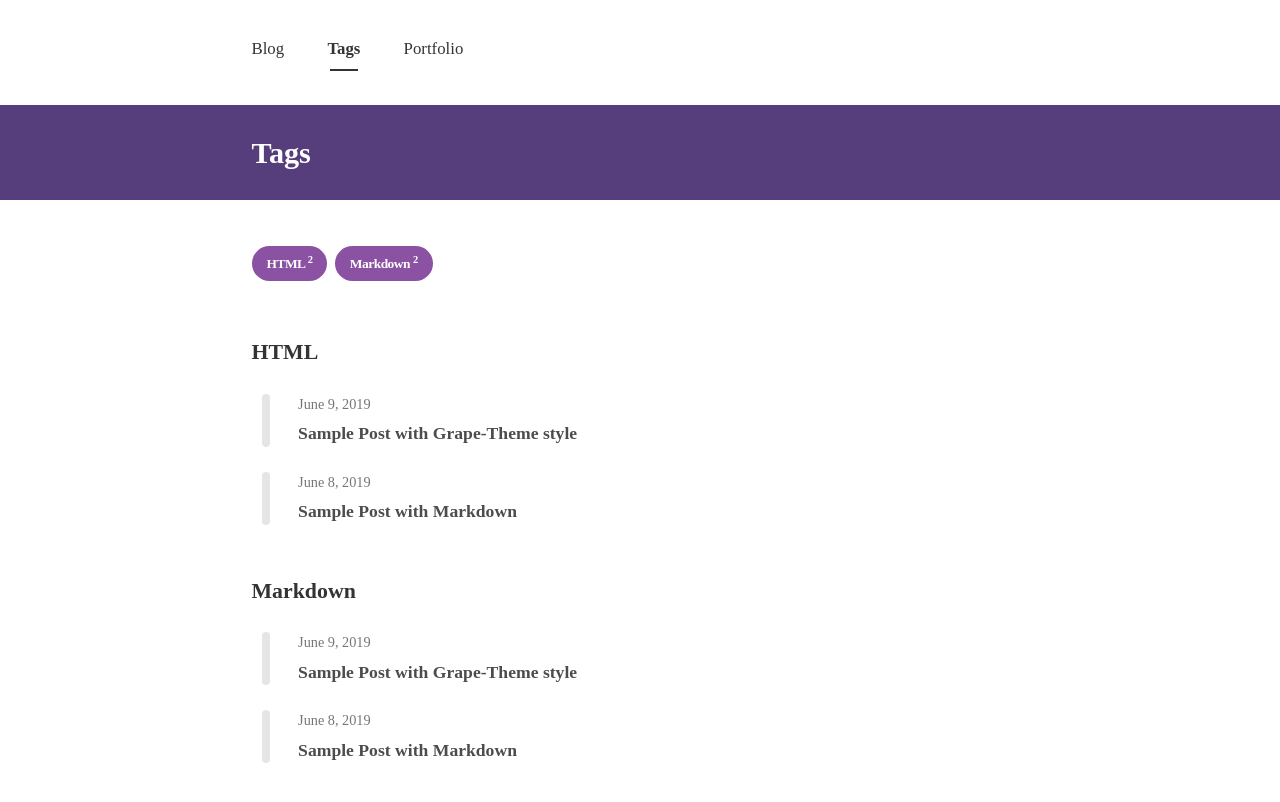
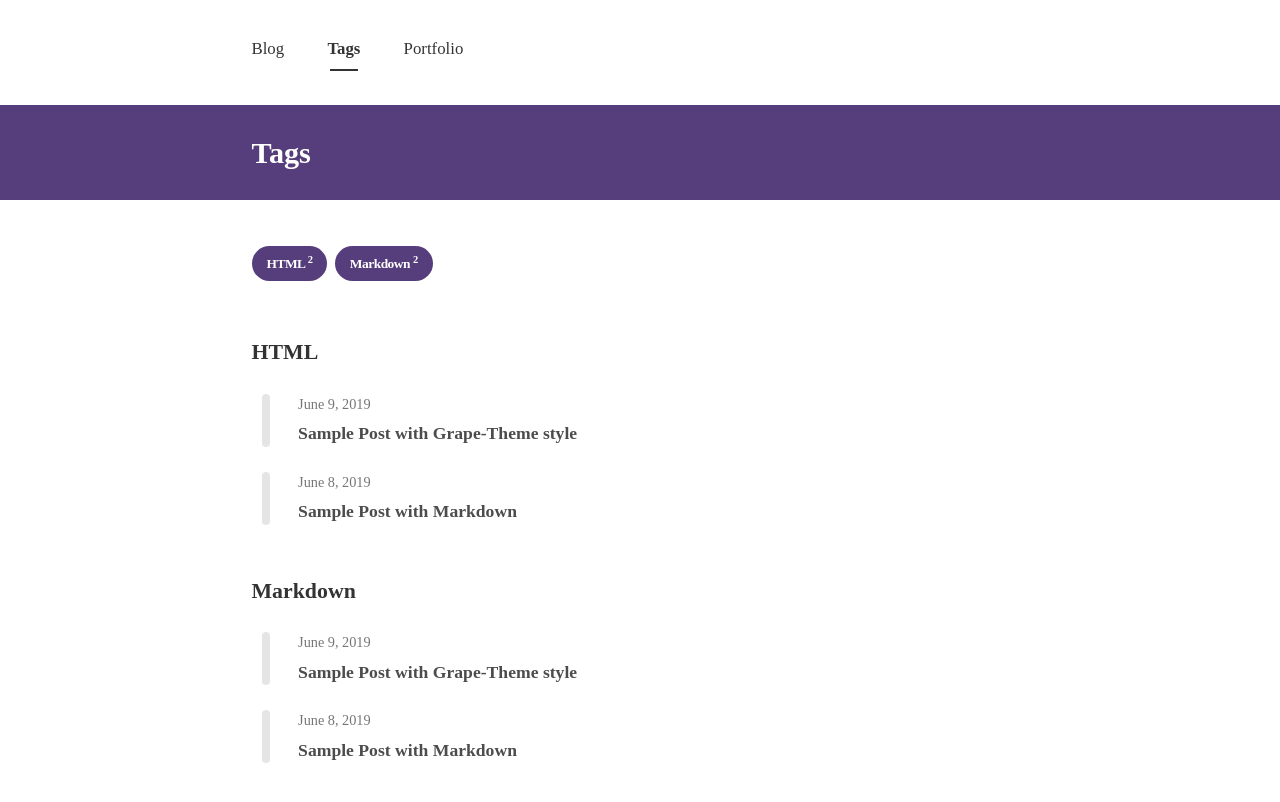
Before and after one commit to naye0ng/Grape-Theme, a Jekyll site: the page built from tags.html, in a window 1280 px wide. Shown: the top 802 px of the page. Built offline with Jekyll 4.4.1, drawn with Linux system fonts in a browser that asks for light colours; nearby versions of some CDN libraries; some web fonts are replaced.

Commit message:
Fix : sass variables

```diff
--- a/_layouts/tags.html
+++ b/_layouts/tags.html
@@ -8,7 +8,7 @@ layout: page
     {% for tag in site.tags %}
     <a href="#{{ tag | first | slugize }}">
       <li class="tag"
-        style="background-color: rgba($theme-dark, {{ tag | last | size | times: 100 | divided_by: site.tags.size | plus: 50 | divided_by: 100.0}})">
+        style="background-color: rgba(86,61,124, {{ tag | last | size | times: 100 | divided_by: site.tags.size | plus: 50 | divided_by: 100.0}})">
         {{ tag | first }}
         <span class="meta">{{ tag | last | size }}</span>
       </li>
```
